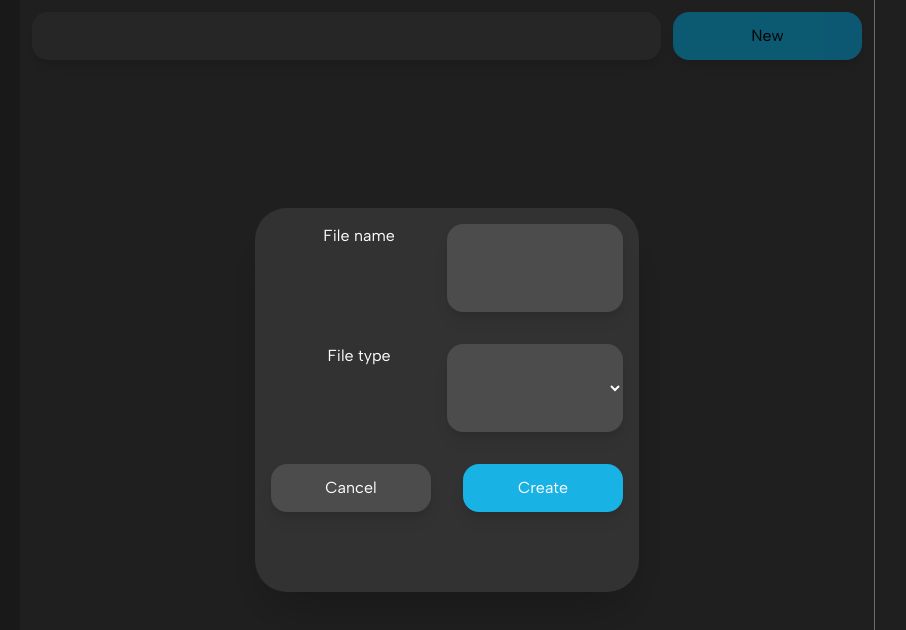
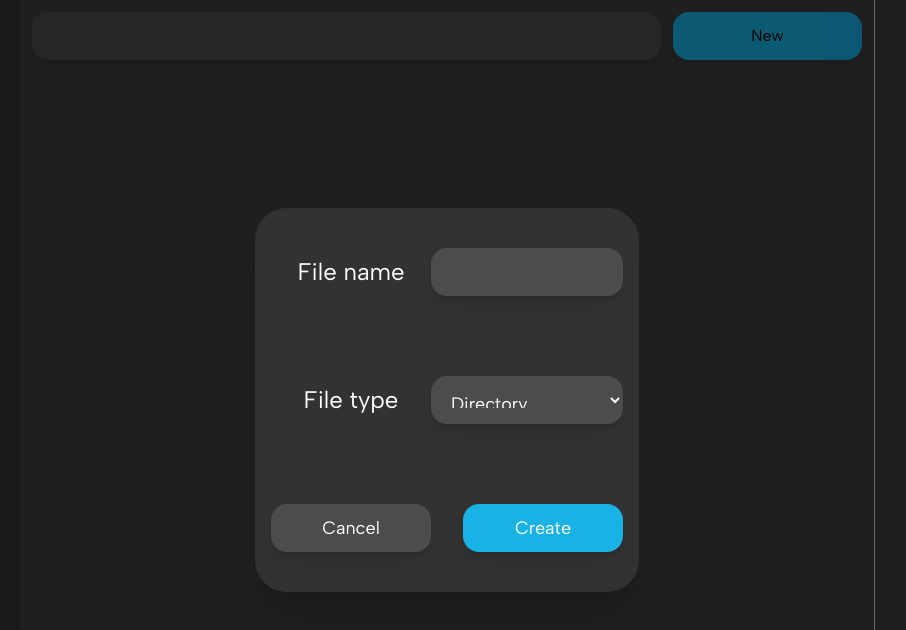
Before and after one commit to Jorge-Reynaga/Caelus, a React (Vite) app in the folder client/: page / in a window 1280 px wide. Shown: the top 630 px of the page, without its empty margins (193-1099 px from the left). Built offline with nearby package versions, Linux system fonts and the light colour scheme.

Commit message:
feat: Change modal input boxes style

```diff
--- a/client/src/components/Modal.tsx
+++ b/client/src/components/Modal.tsx
@@ -4,21 +4,23 @@ function Modal() {
     h-dvh w-full transition-opacity items-center justify-center">
 
       <form onSubmit={undefined} className="w-96 h-96 bg-[#323232] rounded-4xl flex flex-wrap shadow-2xl">
-        <div className="w-full flex m-4">
-          <label className="flex-1 w-1/2 text-[#FFFFFF] text-center">File name</label>
-          <input className="flex-1 w-1/2 bg-[#4C4C4C] rounded-2xl shadow-lg text-[#FFFFFF] focus:outline-0" type="text"></input>
+        <div className="w-full flex m-4 items-center">
+          <label className="flex-1 w-1/2 text-[#FFFFFF] text-center text-[24px]">File name</label>
+          <input className="flex-1 w-1/2 h-12 bg-[#4C4C4C] text-[18px] p-4 rounded-2xl shadow-lg text-[#FFFFFF] focus:outline-0" type="text"></input>
         </div>
 
-        <div className="w-full flex m-4">
-          <label className="flex-1 w-1/2 text-[#FFFFFF] text-center">File type</label>
-          <select className="flex-1 w-1/2 bg-[#4C4C4C] rounded-2xl shadow-lg text-[#FFFFFF]"></select>
+        <div className="w-full flex m-4 items-center">
+          <label className="flex-1 w-1/2 text-[#FFFFFF] text-center text-[24px]">File type</label>
+          <select className="flex-1 w-1/2 h-12 bg-[#4C4C4C] text-[18px] p-4 rounded-2xl shadow-lg text-[#FFFFFF]">
+            <option value="Directory">Directory</option>
+          </select>
         </div>
 
-        <div className="w-full flex">
-          <button type="button" className={`bg-[#4C4C4C] text-[#FFFFFF] w-1/2 h-12 rounded-2xl shadow-lg cursor-pointer m-4`}>
+        <div className="w-full flex items-center">
+          <button type="button" className={`bg-[#4C4C4C] text-[#FFFFFF] text-[18px] w-1/2 h-12 rounded-2xl shadow-lg cursor-pointer m-4`}>
             <span>Cancel</span>
           </button>
-          <button type="submit" className={`bg-[#19B2E5] text-[#FFFFFF] w-1/2 h-12 rounded-2xl shadow-lg cursor-pointer m-4`}>
+          <button type="submit" className={`bg-[#19B2E5] text-[#FFFFFF] text-[18px] w-1/2 h-12 rounded-2xl shadow-lg cursor-pointer m-4`}>
             <span>Create</span>
           </button>
         </div>
```
